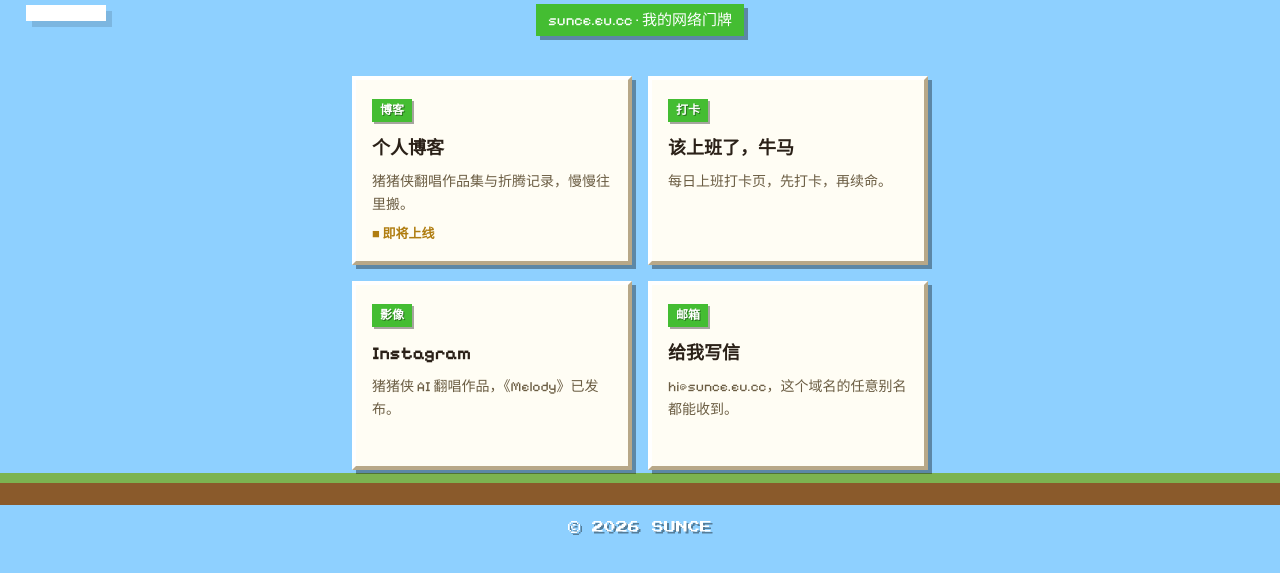
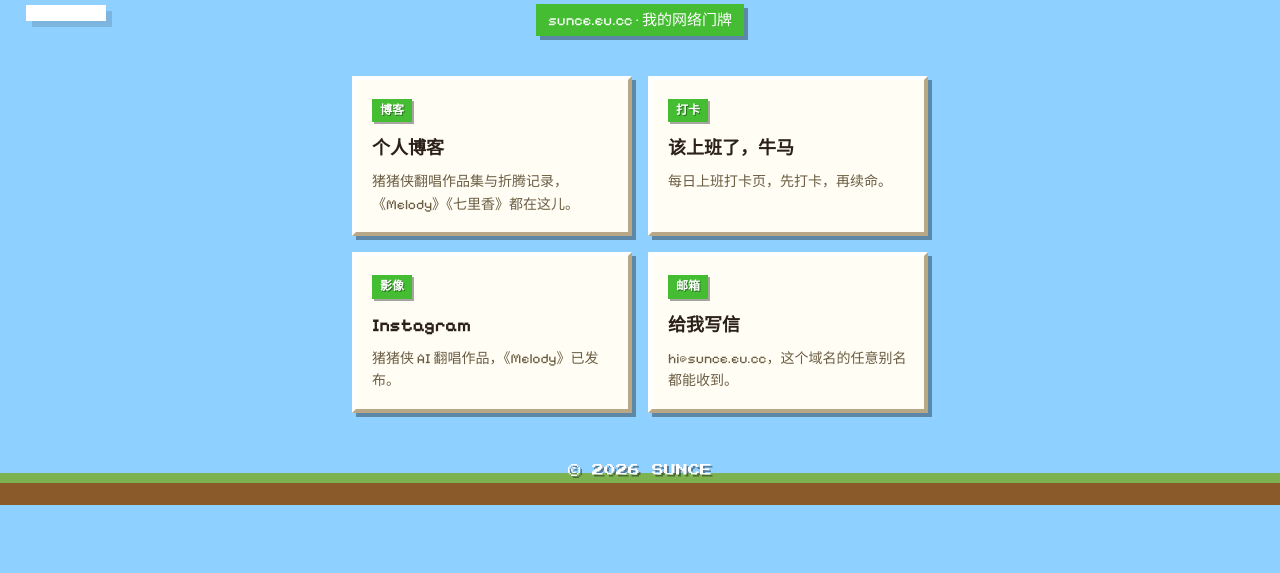
Before and after one commit to neo-sunce/sunce-eu-cc, a plain HTML site: page index.html in a window 1280 px wide. Shown: the part 295-868 px from the top of the page. After the commit the page ends 847 px from the top, so only its background shows below. Drawn offline with Linux system fonts and the light colour scheme.

Commit message:
Add files via upload

```diff
--- a/index.html
+++ b/index.html
@@ -147,12 +147,11 @@
     <p class="tagline">sunce.eu.cc · 我的网络门牌</p>
 
     <div class="grid">
-      <div class="card off">
+      <a class="card" href="https://sunceblog.eu.cc/">
         <span class="k">博客</span>
         <h2>个人博客</h2>
-        <p>猪猪侠翻唱作品集与折腾记录，慢慢往里搬。</p>
-        <span class="soon">■ 即将上线</span>
-      </div>
+        <p>猪猪侠翻唱作品集与折腾记录，《Melody》《七里香》都在这儿。</p>
+      </a>
 
       <a class="card" href="https://p4jnrp15-express-clock-in.apps-2.websson.cloud/">
         <span class="k">打卡</span>
```
